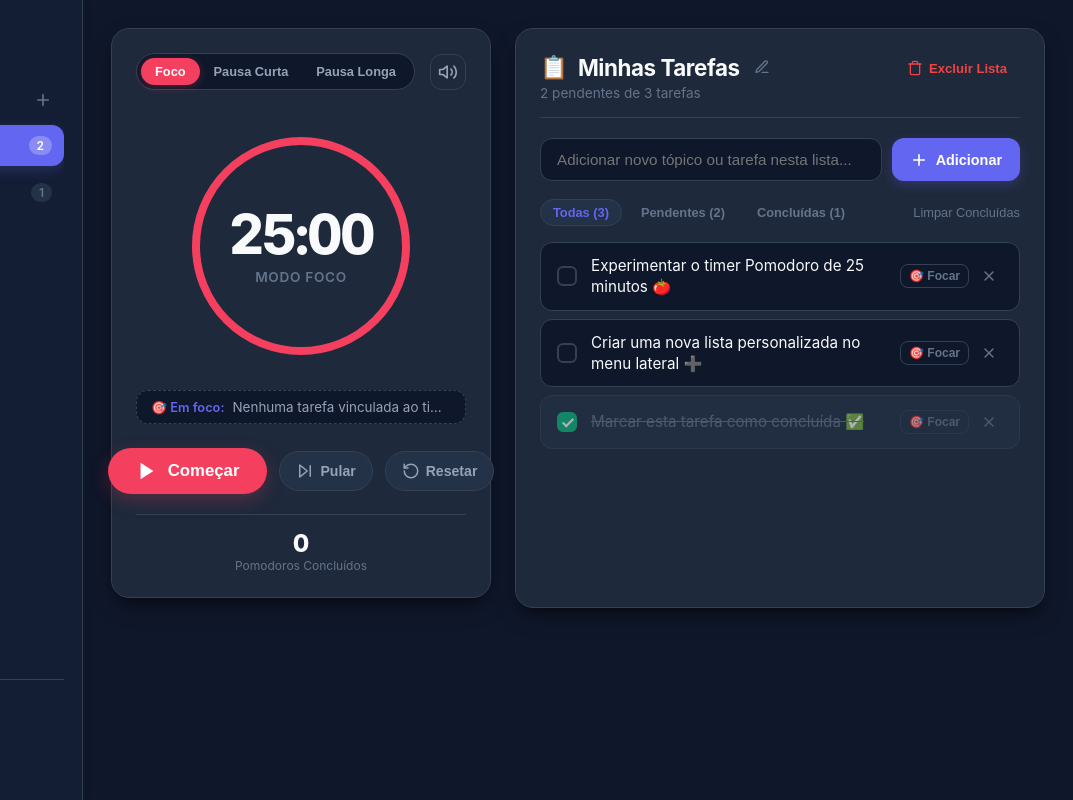
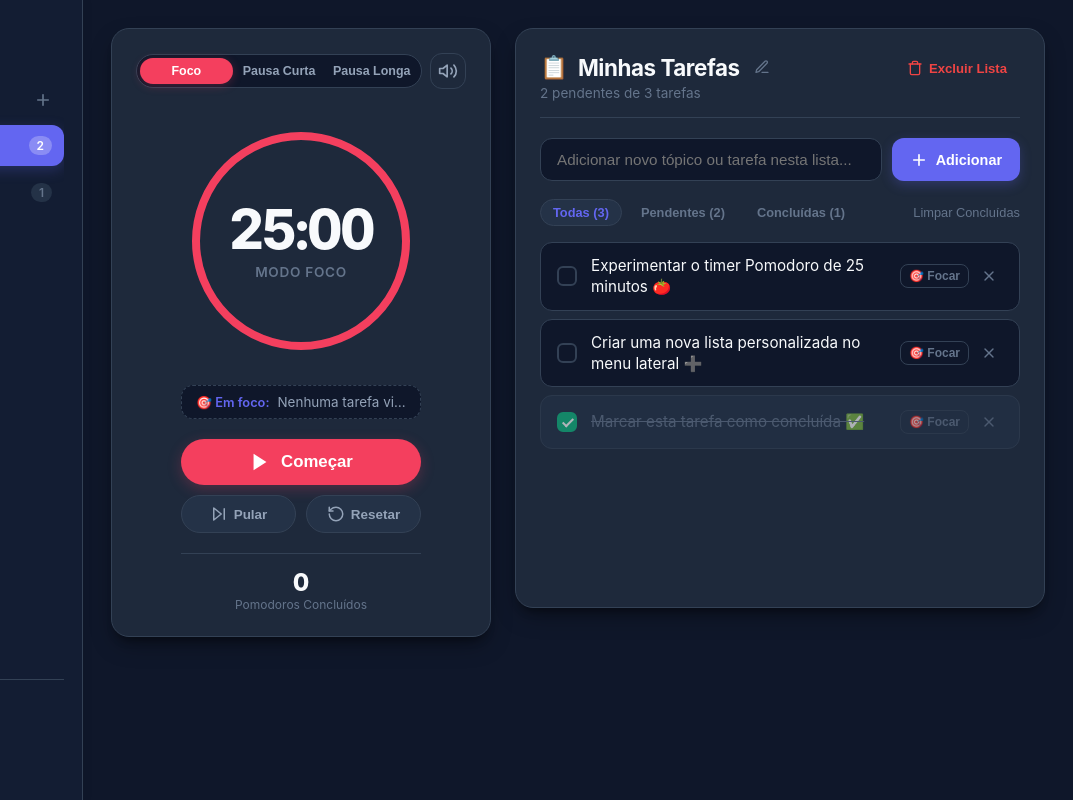
Before and after one commit to JuBritto/aplicativo_estudos, a plain HTML site: page index.html in a window 1280 px wide. Shown: the full height of the page, 207-1280 px from the left. Drawn offline with Linux system fonts and the light colour scheme.

Commit message:
fix: corrigi os botões do timer

```diff
--- a/index.html
+++ b/index.html
@@ -88,6 +88,7 @@
             <span id="timer-toggle-text">Começar</span>
           </button>
 
+          <div class="timer-secondary-actions">
             <button id="btn-timer-skip" class="btn-secondary" title="Pular para próximo intervalo">
               <svg width="18" height="18" viewBox="0 0 24 24" fill="none" stroke="currentColor" stroke-width="2" stroke-linecap="round" stroke-linejoin="round"><polygon points="5 4 15 12 5 20 5 4"></polygon><line x1="19" y1="5" x2="19" y2="19"></line></svg>
               <span>Pular</span>
@@ -97,6 +98,7 @@
               <svg width="18" height="18" viewBox="0 0 24 24" fill="none" stroke="currentColor" stroke-width="2" stroke-linecap="round" stroke-linejoin="round"><path d="M3 12a9 9 0 1 0 9-9 9.75 9.75 0 0 0-6.74 2.74L3 8"></path><polyline points="3 3 3 8 8 8"></polyline></svg>
               <span>Resetar</span>
             </button>
+          </div>
         </div>
 
         <div class="pomodoro-stats">
--- a/style.css
+++ b/style.css
@@ -295,6 +295,8 @@ body.light-theme .icon-moon { display: block; }
   flex-direction: column;
   align-items: center;
   text-align: center;
+  box-sizing: border-box;
+  overflow: hidden;
 }
 
 .pomodoro-header {
@@ -302,27 +304,35 @@ body.light-theme .icon-moon { display: block; }
   display: flex;
   justify-content: space-between;
   align-items: center;
-  margin-bottom: 24px;
+  gap: 8px;
+  margin-bottom: 20px;
+  box-sizing: border-box;
 }
 
 .mode-tabs {
   display: flex;
+  flex: 1;
   background-color: var(--bg-input);
   border: 1px solid var(--border-color);
-  padding: 4px;
+  padding: 3px;
   border-radius: var(--radius-full);
+  min-width: 0;
+  box-sizing: border-box;
 }
 
 .mode-tab {
+  flex: 1;
   background: transparent;
   border: none;
-  padding: 6px 14px;
-  font-size: 0.8rem;
+  padding: 6px 6px;
+  font-size: 0.78rem;
   font-weight: 600;
   color: var(--text-secondary);
   border-radius: var(--radius-full);
   cursor: pointer;
   transition: all var(--transition-fast);
+  white-space: nowrap;
+  text-align: center;
 }
 
 .mode-tab.active {
@@ -410,12 +420,13 @@ body.mode-longBreak .progress-ring-indicator {
   border: 1px dashed var(--border-color);
   padding: 8px 14px;
   border-radius: var(--radius-md);
-  margin-bottom: 24px;
+  margin: 0 auto 20px;
   display: flex;
   align-items: center;
   gap: 8px;
-  max-width: 100%;
   width: 100%;
+  max-width: 240px;
+  box-sizing: border-box;
 }
 
 .focused-label {
@@ -451,11 +462,13 @@ body.mode-longBreak .progress-ring-indicator {
 /* Controles do Timer */
 .timer-controls {
   display: flex;
-  gap: 12px;
+  flex-direction: column;
   align-items: center;
-  justify-content: center;
+  gap: 10px;
   width: 100%;
-  margin-bottom: 20px;
+  max-width: 240px;
+  margin: 0 auto 20px;
+  box-sizing: border-box;
 }
 
 .btn-primary-large {
@@ -463,7 +476,8 @@ body.mode-longBreak .progress-ring-indicator {
   align-items: center;
   justify-content: center;
   gap: 10px;
-  padding: 12px 28px;
+  width: 100%;
+  padding: 12px 20px;
   font-size: 1.05rem;
   font-weight: 700;
   border: none;
@@ -471,18 +485,19 @@ body.mode-longBreak .progress-ring-indicator {
   background-color: var(--color-pomodoro);
   color: #ffffff;
   cursor: pointer;
-  box-shadow: 0 6px 18px var(--color-pomodoro-glow);
-  transition: transform var(--transition-fast), filter var(--transition-fast);
+  box-shadow: 0 4px 14px var(--color-pomodoro-glow);
+  transition: transform var(--transition-fast), filter var(--transition-fast), box-shadow var(--transition-fast);
+  box-sizing: border-box;
 }
 
 body.mode-shortBreak .btn-primary-large {
   background-color: var(--color-short-break);
-  box-shadow: 0 6px 18px var(--color-short-break-glow);
+  box-shadow: 0 4px 14px var(--color-short-break-glow);
 }
 
 body.mode-longBreak .btn-primary-large {
   background-color: var(--color-long-break);
-  box-shadow: 0 6px 18px var(--color-long-break-glow);
+  box-shadow: 0 4px 14px var(--color-long-break-glow);
 }
 
 .btn-primary-large:hover {
@@ -494,12 +509,37 @@ body.mode-longBreak .btn-primary-large {
   transform: translateY(0);
 }
 
+.timer-secondary-actions {
+  display: flex;
+  gap: 10px;
+  width: 100%;
+  justify-content: center;
+  box-sizing: border-box;
+}
+
+.timer-secondary-actions .btn-secondary {
+  flex: 1;
+  display: inline-flex;
+  align-items: center;
+  justify-content: center;
+  gap: 6px;
+  padding: 9px 10px;
+  font-size: 0.84rem;
+  font-weight: 600;
+  border-radius: var(--radius-full);
+  white-space: nowrap;
+  box-sizing: border-box;
+}
+
 .pomodoro-stats {
   display: flex;
   justify-content: center;
   width: 100%;
+  max-width: 240px;
+  margin: 0 auto;
   padding-top: 14px;
   border-top: 1px solid var(--border-color);
+  box-sizing: border-box;
 }
 
 .stat-item {
```
Lines whose indentation alone changed are shown as unchanged.
